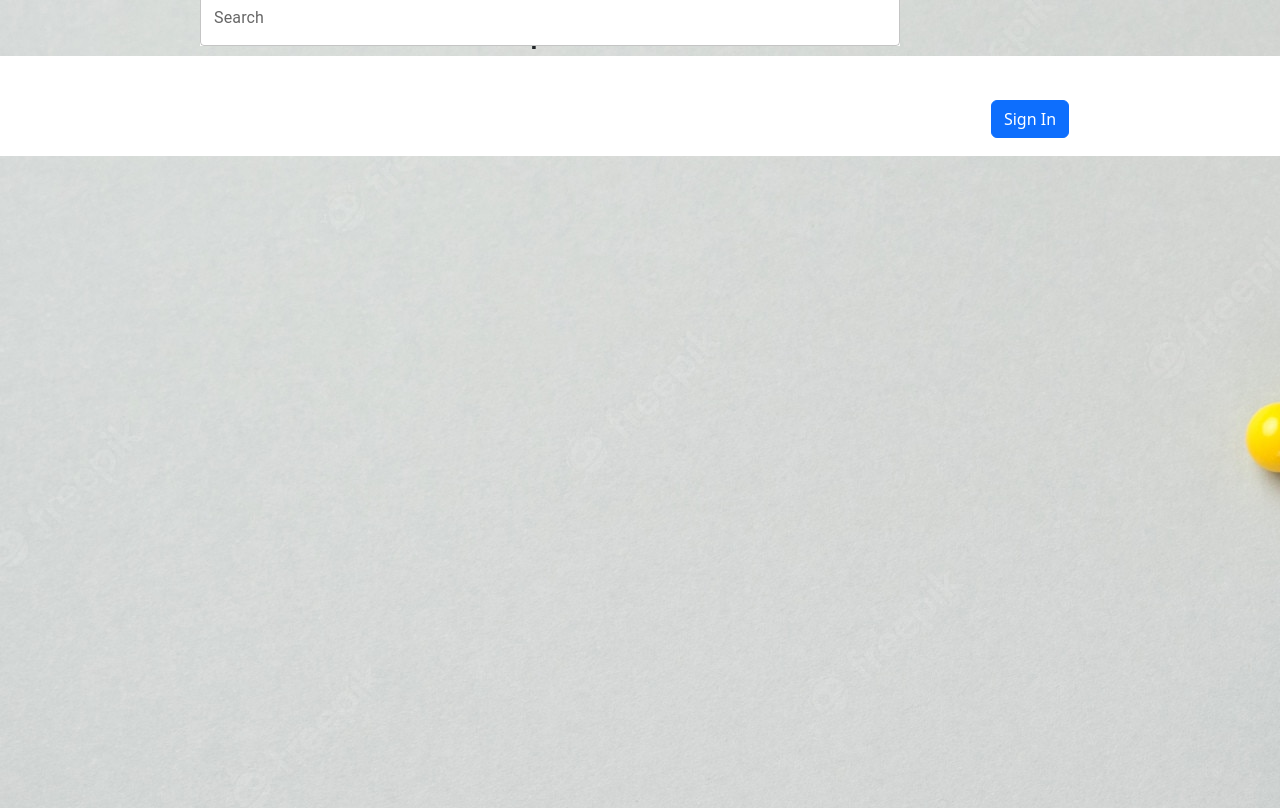
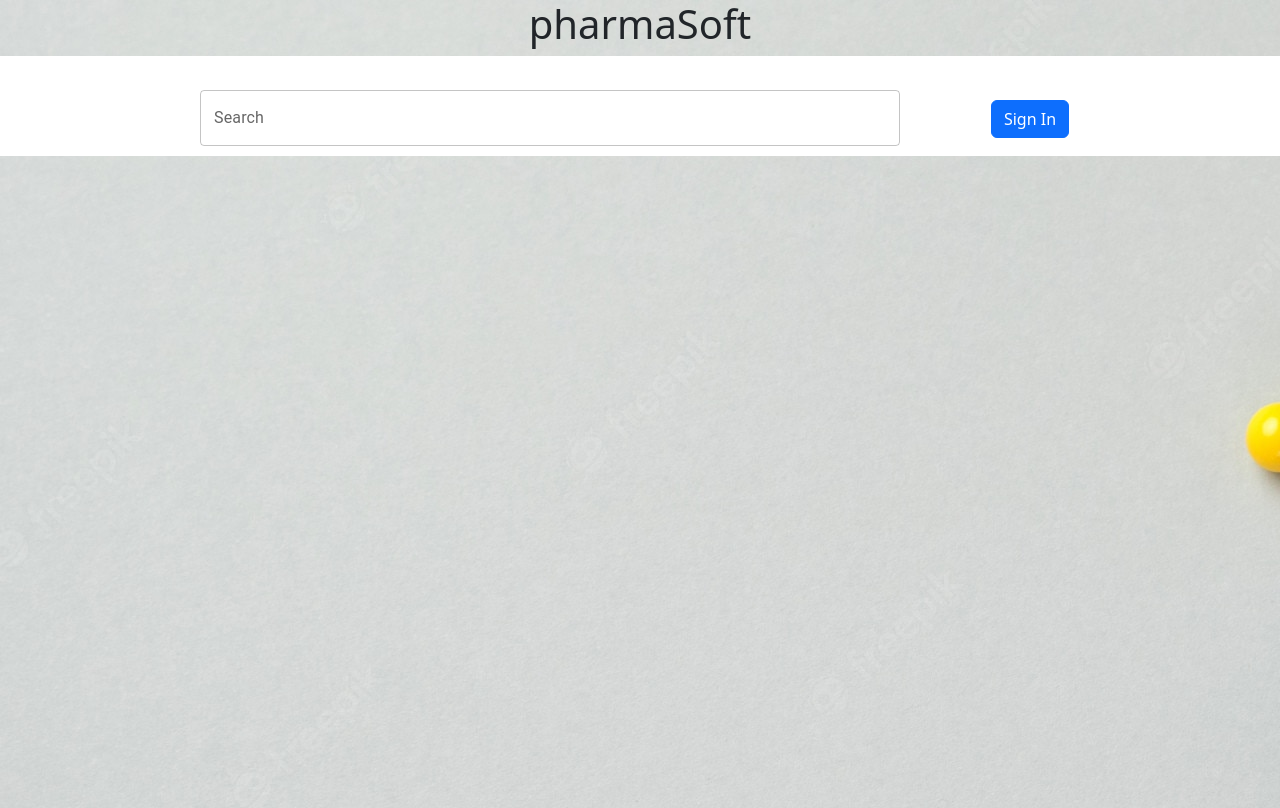
Before and after one commit to AyobamiMichael/pharmasoft-app, a React (Create React App) app: page / in a window 1280 px wide. Shown: the top 808 px of the page. Built offline with nearby package versions, Linux system fonts and the light colour scheme.

Commit message:
initial commit

```diff
--- a/src/landingpage/landingpage.css
+++ b/src/landingpage/landingpage.css
@@ -5,7 +5,7 @@
 .searchbar{
     position: absolute;
     left: 200px;
-    top: -10px;
+    top: 90px;
 
 }
 .searchtextfield{
```
